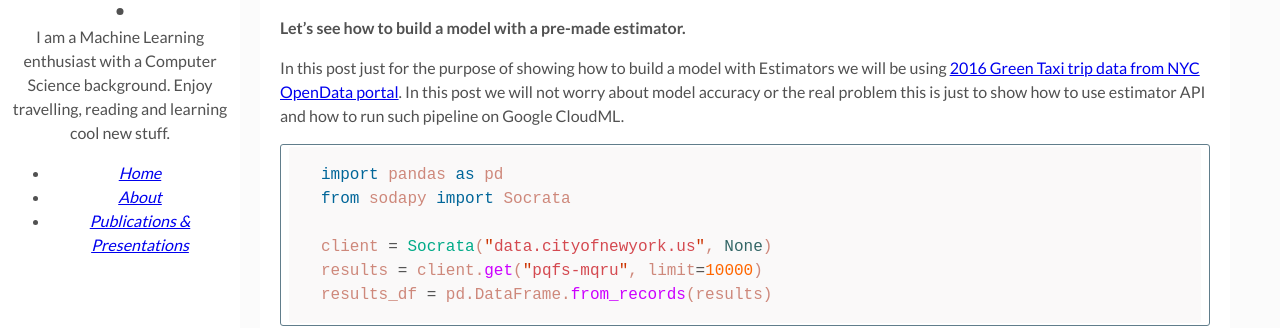
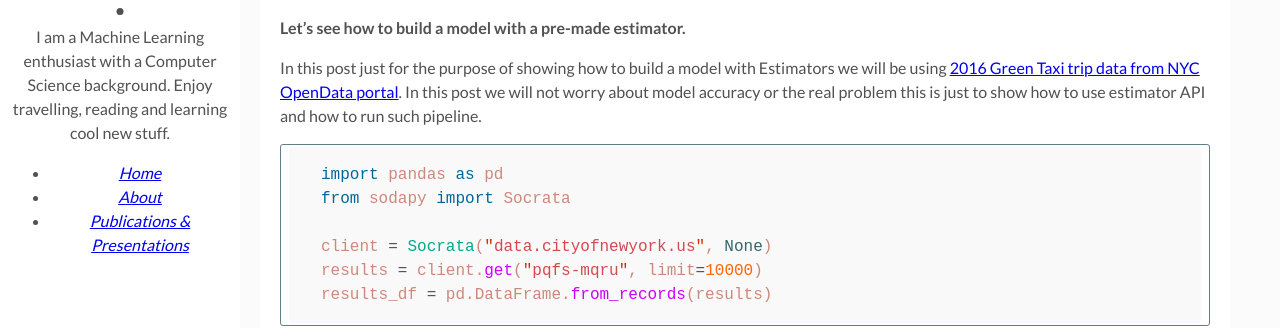
Before and after one commit to keshan/keshan.github.io, a Jekyll site: the page built from _posts/2018-08-29-Tensorflow-estimators.md, in a window 1280 px wide and 900 px high, scrolled down 598 px. Shown: the part 178-506 px from the top of the window. Built offline with Jekyll 4.4.1, drawn with Linux system fonts in a browser that asks for light colours; comment, search, counter and statistics services are not loaded.

````diff
--- a/_posts/2018-08-29-Tensorflow-estimators.md
+++ b/_posts/2018-08-29-Tensorflow-estimators.md
@@ -5,14 +5,14 @@ date: 2018-08-31
 description: How to use Tensorflow Estimators. # Add post description (optional)
 img: tf_estimators.png # Add image post (optional)
 fig-caption: # Add figcaption (optional)
-tags: [Tensorflow, Machine learning, Data analysis]
+tags: [Tensorflow, Machine learning, Data analysis, Deep learning]
 ---
 In a [previous post](https://keshan.github.io/graphs-sessions/), we discussed about Tensorflow graphs and sessions. Since building a computation graph, worrying about sessions too much and unnecessary work, Tensorflow comes with this high level API called Estimators it is inspired by scikit-learn and simplify machine learning programming. It doesn't just add an abstraction to graphs and sessions but it also encapsulate the actions like training, evaluation, prediction and export for serving with Google CloudML it handles scaling, and running on different hardware out of the box. Besides, Tensorflow official documentation highly encourage to use Estimator API in production level developments.
 One other benefit of using Estimators is that it already has canned estimators which are pre made to handle various different ML problems. However, not all the ML problems can be solved with the give pre built Estimators therefore Tensorflow has an easy API to implement custom estimators. It's pretty easy to even create keras models and wrap them around with estimator functionalities to get all the power of estimators to it.
 
 **Let's see how to build a model with a pre-made estimator.**
 
-In this post just for the purpose of showing how to build a model with Estimators we will be using [2016 Green Taxi trip data from NYC OpenData portal](https://data.cityofnewyork.us/Transportation/2016-Green-Taxi-Trip-Data/hvrh-b6nb). In this post we will not worry about model accuracy or the real problem this is just to show how to use estimator API and how to run such pipeline on Google CloudML.
+In this post just for the purpose of showing how to build a model with Estimators we will be using [2016 Green Taxi trip data from NYC OpenData portal](https://data.cityofnewyork.us/Transportation/2016-Green-Taxi-Trip-Data/hvrh-b6nb). In this post we will not worry about model accuracy or the real problem this is just to show how to use estimator API and how to run such pipeline.
 ```python
 import pandas as pd
 from sodapy import Socrata
--- a/publications.html
+++ b/publications.html
@@ -21,11 +21,13 @@ layout: main
                                 <i>
                                         <b>K. Sodimana</b>, P. De Silva, S. Sarin, K. Pipatsrisawat, “A Step-by-Step Process for Building TTS Voices Using Open Source Data and
                                         Framework for Bangla, Khmer, Nepali, Javanese, Sinhala, and Sundanese”
+                                        <a href="https://ai.google/research/pubs/pub47347"><b>https://ai.google/research/pubs/pub47347</b></a>
                                 </i>
                             </li>
                             <li>
                                 <i>
                                         <b>K. Sodimana</b>, P. De Silva, R. Sproat, T. Wattanavekin, A. Gutkin, K. Pipatsrisawat, “Text Normalization for Bangla, Khmer, Nepali, Javanese, Sinhala and  Sundanese Text-to-Speech Systems”
+                                        <a href="https://ai.google/research/pubs/pub47344"><b>https://ai.google/research/pubs/pub47344</b></a>
                                 </i>
                             </li>
                         </ul>
````
Also changed, not shown: 1 other file.
